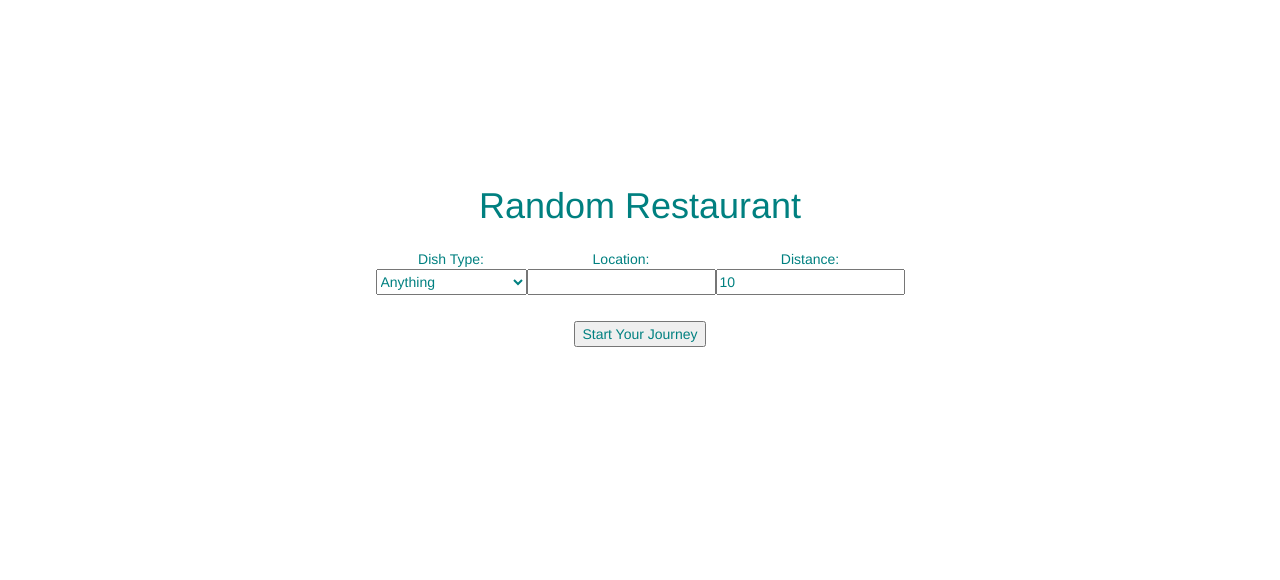
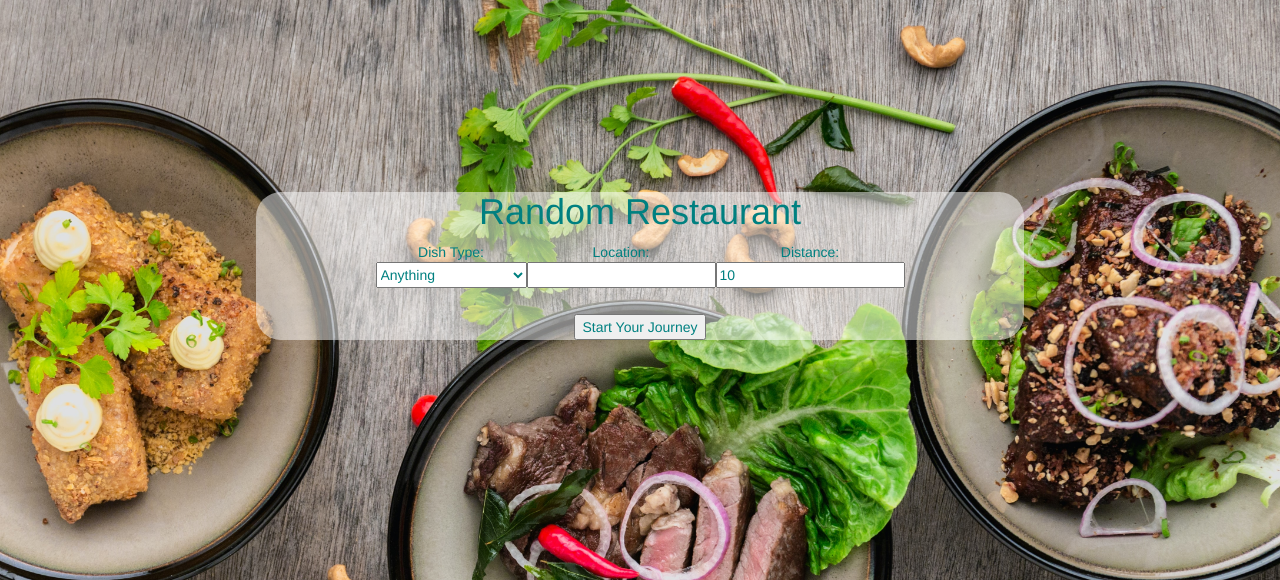
Before and after one commit to ywang7-vivian/mis3640_project, a Flask app: page / in a window 1280 px wide. Shown: the top 580 px of the page. Run offline with Flask 2, Linux system fonts and the light colour scheme; some libraries are stand-ins or nearby versions.

Commit message:
index style

```diff
--- a/templates/index.html
+++ b/templates/index.html
@@ -22,8 +22,9 @@
     <link rel="stylesheet" href="{{ url_for('static', filename='style.css') }}">
 </head>
 
-<body>
-    <h1 style="padding-top:13%; padding-bottom:1%">Random Restaurant </h1>
+<body style="background-image: url('background.jpg');background-size:cover">
+    <div style = "margin:15% 20% auto 20%;background:rgba(255,255,255,0.5);border-radius: 25px;">
+    <h1>Random Restaurant </h1>
     <form method="POST" name="random_restaurant" action='/nearest'>
         <table style="width:500px;margin-left:auto;margin-right:auto">
             <tr>
@@ -80,6 +81,7 @@
             </tr>
 
         </table>
+    </div>
     </form>
 
     {% if error %}
```
Also changed, not shown: templates/background.jpg (added).
